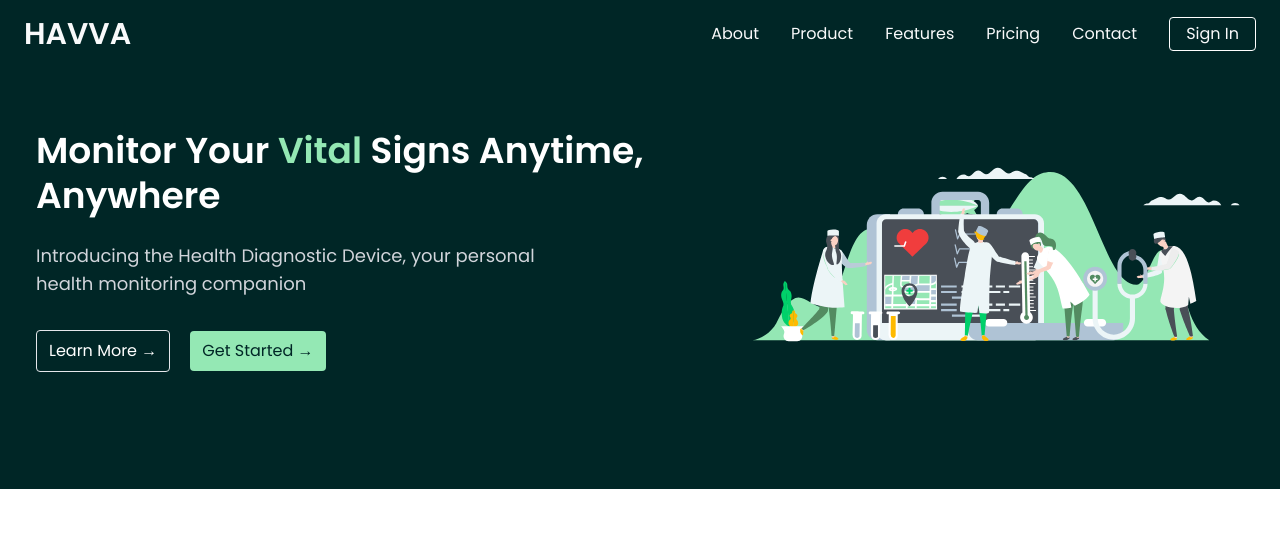
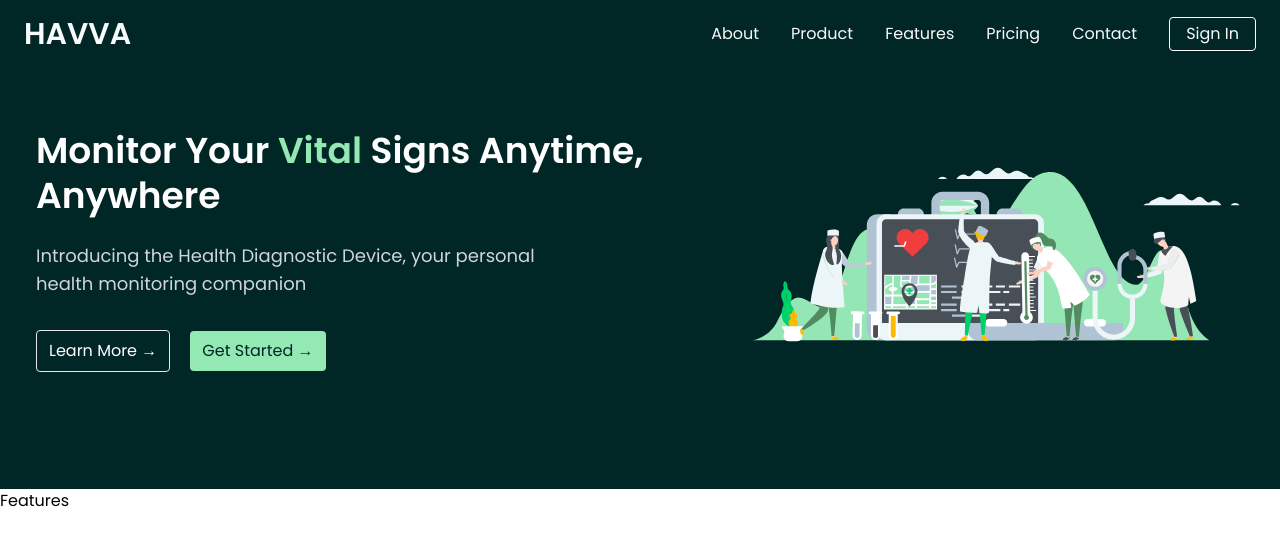
Before and after one commit to Bumblebig/Health-Diagnostic-Platform, a React (Vite) app: page / in a window 1280 px wide. Shown: the top 546 px of the page. Built offline with nearby package versions, Linux system fonts and the light colour scheme.

Commit message:
refactored component import

```diff
--- a/src/pages/home/Home.jsx
+++ b/src/pages/home/Home.jsx
@@ -1,9 +1,10 @@
-import Hero from "./components/Hero";
+import { Hero, Features } from "./components";
 
 const Home = () => {
   return (
     <section className="w-full">
       <Hero />
+      <Features />
     </section>
   )
 }
--- /dev/null
+++ b/src/pages/home/components/Features.jsx
@@ -0,0 +1,7 @@
+export default function Features() {
+    return (
+        <section>
+            <h1>Features</h1>
+        </section>
+    )
+}
--- /dev/null
+++ b/src/pages/home/components/index.js
@@ -0,0 +1,2 @@
+export { default as Hero } from "./Hero";
+export { default as Features } from "./Features";
```
Also changed, not shown: src/layout.jsx (+1 -8 lines), src/pages/index.js (added, +8 -0 lines).
